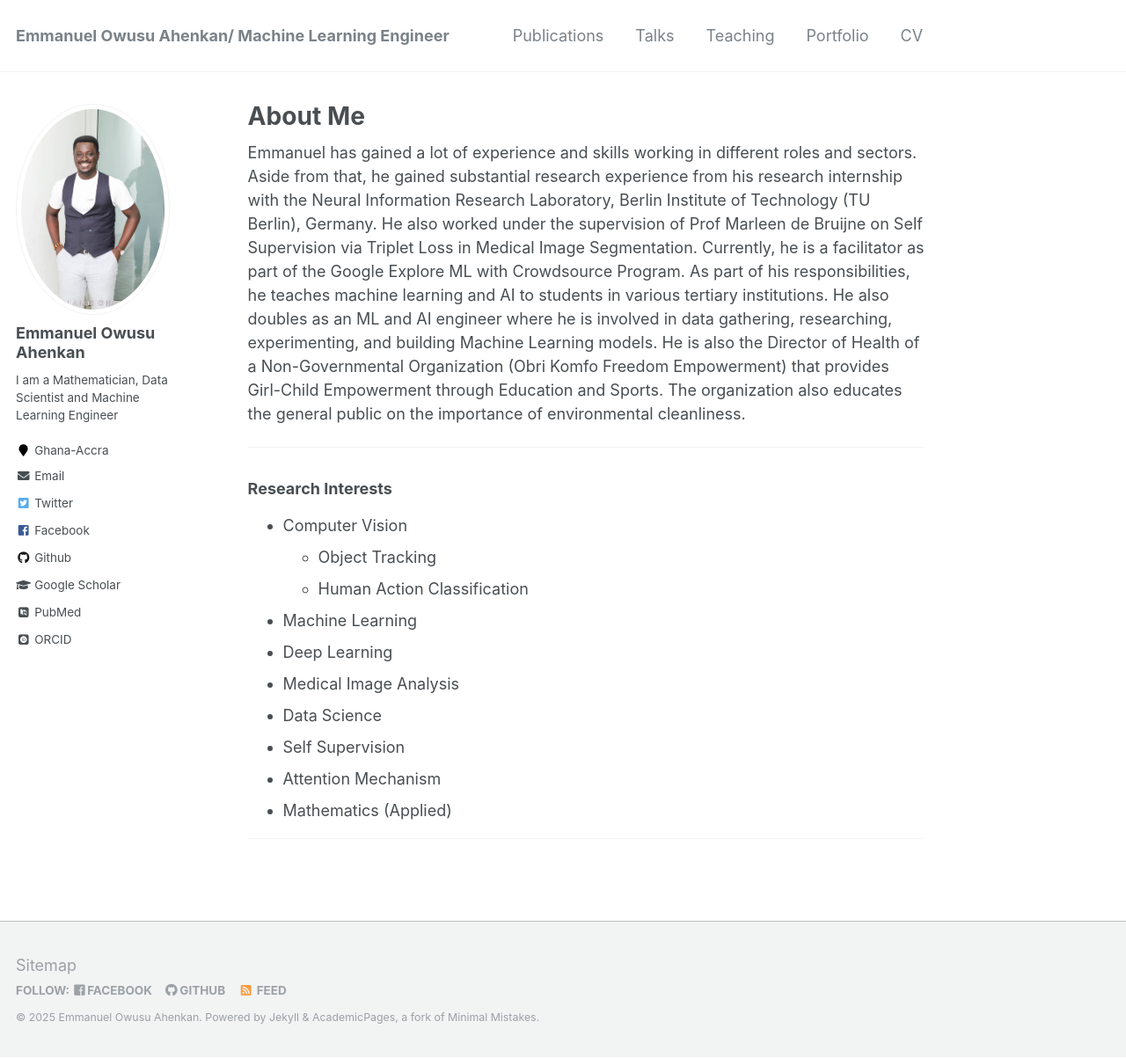
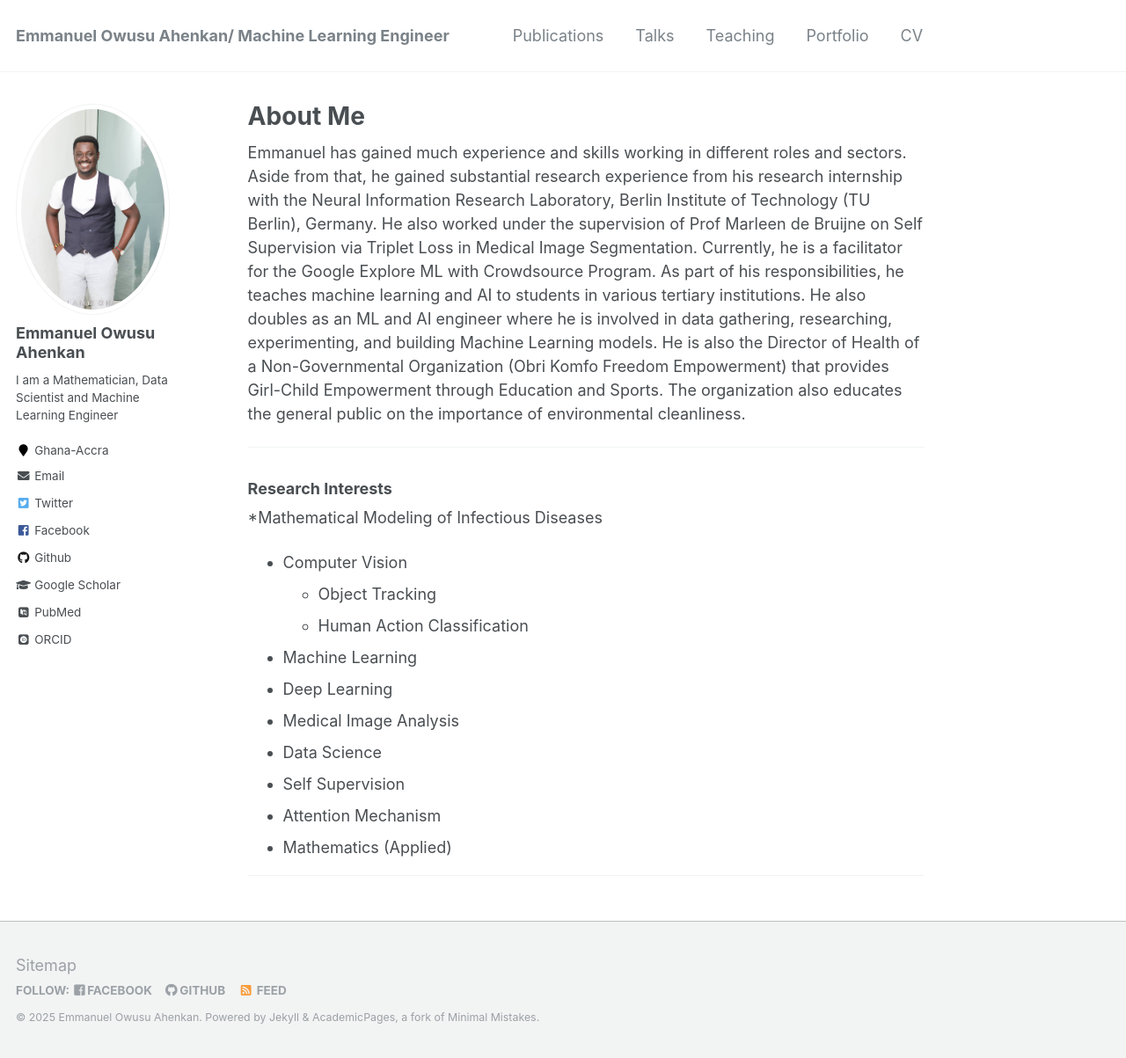
Before and after one commit to EmmanuelOwusu/EmmanuelOwusu.github.io, a Jekyll site: the page built from _pages/about.md, in a window 1280 px wide and 1203 px high. Shown: the whole window at 88% size. Built offline with Jekyll 4.4.1, drawn with Linux system fonts in a browser that asks for light colours; some web fonts are replaced.

Commit message:
Update about.md

```diff
--- a/_pages/about.md
+++ b/_pages/about.md
@@ -9,9 +9,9 @@ redirect_from:
 ---
 
 
-Emmanuel has gained a lot of experience and skills working in different roles and sectors.
+Emmanuel has gained much experience and skills working in different roles and sectors.
 Aside from that, he gained substantial research experience from his research internship with the Neural Information Research Laboratory, Berlin Institute of Technology (TU Berlin), Germany. He also worked under the supervision of Prof Marleen de Bruijne on Self Supervision via Triplet Loss in Medical Image Segmentation.
-Currently, he is a facilitator as part of the Google Explore ML with Crowdsource Program. As part of his responsibilities, he teaches machine learning and AI to students in various tertiary institutions.
+Currently, he is a facilitator for the Google Explore ML with Crowdsource Program. As part of his responsibilities, he teaches machine learning and AI to students in various tertiary institutions.
 He also doubles as an ML and AI engineer where he is involved in data gathering, researching, experimenting, and building  Machine Learning models.
 He is also the Director of Health of a Non-Governmental Organization (Obri Komfo Freedom Empowerment) that provides Girl-Child Empowerment through Education and Sports. The organization also educates the general public on the importance of environmental cleanliness.
 
@@ -19,7 +19,7 @@ He is also the Director of Health of a Non-Governmental Organization (Obri Komfo
 
 ---
 ### Research Interests
-
+*Mathematical Modeling of Infectious Diseases
 * Computer Vision
     * Object Tracking
     * Human Action Classification
```
